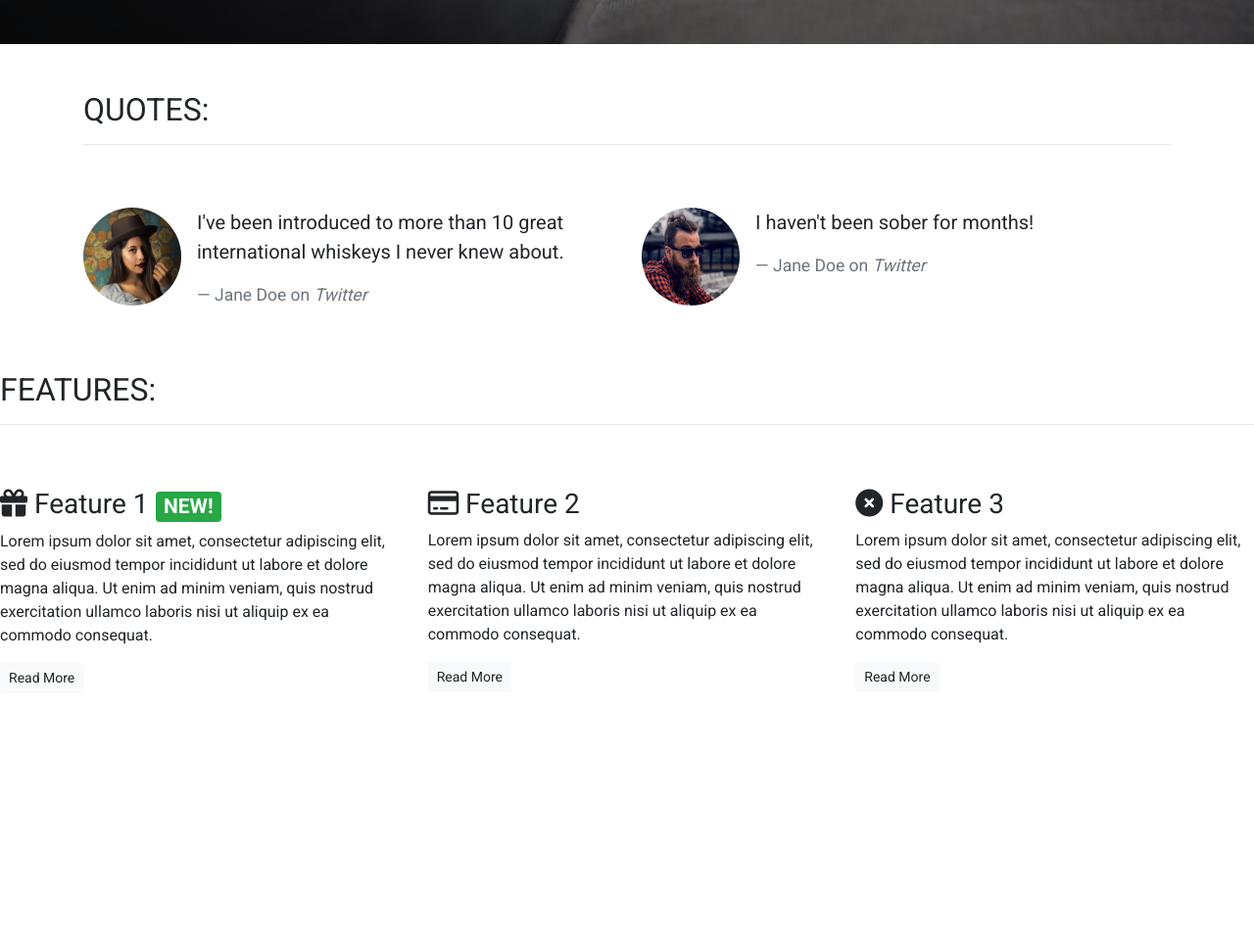
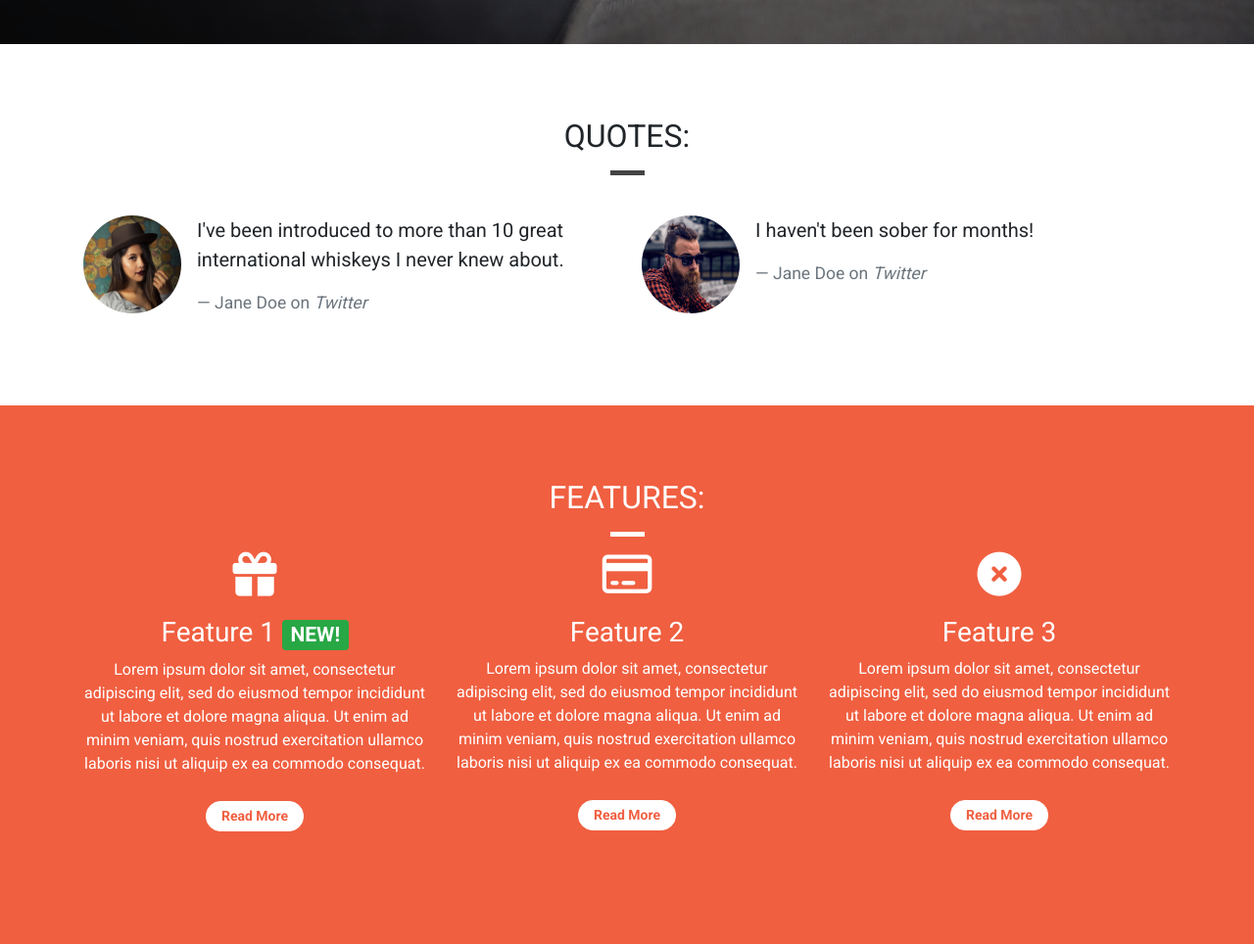
Before and after one commit to JanCimWay/bootstrap-proj-jc, a plain HTML site: page index.html in a window 1280 px wide. Shown: the part 755-1719 px from the top of the page at 98% size. Before the commit the page ends 1479 px from the top, so only its background shows below. Drawn offline with nearby package versions, Linux system fonts and the light colour scheme.

Commit message:
Add last styling

```diff
--- a/assets/css/style.css
+++ b/assets/css/style.css
@@ -1,5 +1,12 @@
 body {
     font-family: 'Roboto', sans-serif;
+}
+
+.container-wrapper {}
+
+.container-wrapper--red{
+    background-color: #f05f40;
+    color: white;
 }
 
 .alert-container .col-12 {
@@ -40,9 +47,22 @@ body {
     background-color: rgba(0,0,0,0.5);
 }
 
-.quotes-container {}
+/* Page headers */
 
-.features-container {}
+.page-header {
+    margin-bottom: 0;
+    border-bottom: 0;
+    text-align: center;
+}
+
+.page-header h2 {
+    margin-top: 0;
+}
+
+.quotes .page-header {
+    margin-bottom: 25px;
+}
+
 
 /* Block dividers */
 
@@ -50,15 +70,26 @@ body {
     width: 75px;
     height: 5px;
     border: 0;
-
+    background-color: #444;
 }
 
 .block-divider--orange {
     background-color: #f05f40;
 }
 
-.block-divider-short {
+.block-divider-white {
+    background-color: white;
+}
+
+.block-divider--short {
     width: 35px;
+}
+
+/* Content containers */
+
+.content-container {
+    padding-top:75px;
+    padding-bottom: 75px;
 }
 
 /* Navbar */
@@ -137,3 +168,24 @@ body {
     border-color: #df4929;
     color:white;
 }
+
+.feature {
+    text-align: center;
+    margin-bottom: 40px;
+}
+
+.feature i {
+    margin-bottom: 20px;
+    font-size: 45px;
+    line-height: 45px;
+}
+
+.feature .btn {
+    background-color: white;
+    border-color: white;
+    border-radius: 15px;
+    min-width: 100px;
+    font-weight: bold;
+    margin-top: 10px;
+    color: #f05f40;
+}
--- a/index.html
+++ b/index.html
@@ -20,8 +20,8 @@
             <div class="row d-none d-sm-block">
                 <div class="col-12">
                     <div class="site-wide-alert alert alert-warning">
-                        <strong>Sale Now On!</strong> We've got a sale on. Get a 12-month subsciption for a price of 6! <a
-                            href="">See here for details!</a>
+                        <strong>Sale Now On!</strong> We've got a sale on. Get a 12-month subsciption for a price of 6!
+                        <a href="">See here for details!</a>
                     </div>
                 </div>
             </div>
@@ -80,12 +80,13 @@
         <!-- /.callout -->
     </div>
     <!-- Quotes -->
-    <div class="container quotes-container">
+    <div class="container-wrapper">
+        <div class="container quotes-container content-container">
             <section class="quotes">
                 <div class="row">
-                <div class="col-12 my-5">
+                    <div class="col-12 page-header">
                         <h2 class="text-uppercase">Quotes:</h2>
-                    <hr />
+                        <hr class="block-divider block-divider--short">
                     </div>
                 </div>
                 <div class="row">
@@ -96,7 +97,8 @@
                             </div>
                             <div class="media-body">
                                 <blockquote class="blockquote">
-                                <p>I've been introduced to more than 10 great international whiskeys I never knew about.
+                                    <p>I've been introduced to more than 10 great international whiskeys I never knew
+                                        about.
                                     </p>
                                     <footer class="blockquote-footer">Jane Doe on <cite title="Twitter">Twitter</cite>
                                     </footer>
@@ -122,41 +124,50 @@
             </section>
             <!-- /.quotes -->
         </div>
+    </div>
     <!-- Features -->
-    <div class="features-container">
+    <div class="container-wrapper container-wrapper--red">
+        <div class="container features-container content-container">
             <section class="features">
                 <div class="row">
-                <div class="col-12 my-5">
+                    <div class="col-12 page-header">
                         <h2 class="text-uppercase">Features:</h2>
-                    <hr />
+                        <hr class="block-divider block-divider--short block-divider-white">
                     </div>
                 </div>
                 <div class="row">
                     <div class="col-12 col-md-6 col-lg-4">
                         <div class="feature">
-                        <h3><i class="fa-solid fa-gift d-none d-sm-inline"></i> Feature 1 <snan class="badge badge-success">
+                            <h3><i class="fa-solid fa-gift d-none d-sm-block"></i> Feature 1 <snan
+                                    class="badge badge-success">
                                     NEW!</snan>
                             </h3>
-                        <p>Lorem ipsum dolor sit amet, consectetur adipiscing elit, sed do eiusmod tempor incididunt ut
-                            labore et dolore magna aliqua. Ut enim ad minim veniam, quis nostrud exercitation ullamco
+                            <p>Lorem ipsum dolor sit amet, consectetur adipiscing elit, sed do eiusmod tempor incididunt
+                                ut
+                                labore et dolore magna aliqua. Ut enim ad minim veniam, quis nostrud exercitation
+                                ullamco
                                 laboris nisi ut aliquip ex ea commodo consequat.</p>
                             <p><a class="btn btn-sm btn-light" href="">Read More</a></p>
                         </div>
                     </div>
                     <div class="col-12 col-md-6 col-lg-4">
                         <div class="feature">
-                        <h3><i class="fa-regular fa-credit-card d-none d-sm-inline"></i> Feature 2</h3>
-                        <p>Lorem ipsum dolor sit amet, consectetur adipiscing elit, sed do eiusmod tempor incididunt ut
-                            labore et dolore magna aliqua. Ut enim ad minim veniam, quis nostrud exercitation ullamco
+                            <h3><i class="fa-regular fa-credit-card d-none d-sm-block"></i> Feature 2</h3>
+                            <p>Lorem ipsum dolor sit amet, consectetur adipiscing elit, sed do eiusmod tempor incididunt
+                                ut
+                                labore et dolore magna aliqua. Ut enim ad minim veniam, quis nostrud exercitation
+                                ullamco
                                 laboris nisi ut aliquip ex ea commodo consequat.</p>
                             <p><a class="btn btn-sm btn-light" href="">Read More</a></p>
                         </div>
                     </div>
                     <div class="col-12 d-md-none d-lg-block col-lg-4">
                         <div class="feature">
-                        <h3><i class="fa-solid fa-circle-xmark d-none d-sm-inline"></i> Feature 3</h3>
-                        <p>Lorem ipsum dolor sit amet, consectetur adipiscing elit, sed do eiusmod tempor incididunt ut
-                            labore et dolore magna aliqua. Ut enim ad minim veniam, quis nostrud exercitation ullamco
+                            <h3><i class="fa-solid fa-circle-xmark d-none d-sm-block"></i> Feature 3</h3>
+                            <p>Lorem ipsum dolor sit amet, consectetur adipiscing elit, sed do eiusmod tempor incididunt
+                                ut
+                                labore et dolore magna aliqua. Ut enim ad minim veniam, quis nostrud exercitation
+                                ullamco
                                 laboris nisi ut aliquip ex ea commodo consequat.</p>
                             <p><a class="btn btn-sm btn-light" href="">Read More</a></p>
                         </div>
@@ -164,6 +175,7 @@
                 </div>
             </section>
             <!-- /.features -->
+        </div>
     </div>
     <div class="modal" tabindex="-1" role="dialog" id="signUpModal">
         <div class="modal-dialog" role="document">
@@ -178,7 +190,8 @@
                     <form>
                         <div class="form-group">
                             <label for="exampleInputEmail1">Email address</label>
-                            <input type="email" class="form-control" id="exampleInputEmail1" aria-describedby="emailHelp">
+                            <input type="email" class="form-control" id="exampleInputEmail1"
+                                aria-describedby="emailHelp">
                             <small id="emailHelp" class="form-text text-muted">We'll never share your email with anyone
                                 else.</small>
                         </div>
@@ -188,7 +201,8 @@
                         </div>
                         <div class="form-group">
                             <label for="repeatPassword">Repeat password</label>
-                            <input type="password" class="form-control" id="repeatPassword" placeholder="Repeat Password">
+                            <input type="password" class="form-control" id="repeatPassword"
+                                placeholder="Repeat Password">
                         </div>
                         <button type="submit" class="btn btn-success">Submit</button>
                     </form>
```
Lines whose indentation alone changed are shown as unchanged.
